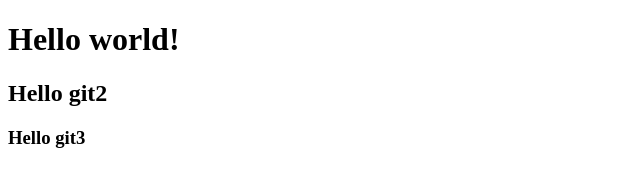
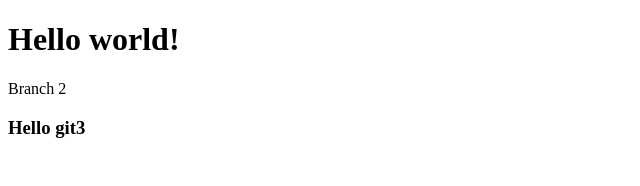
Before and after one commit to Pivovaroff21/web_programming, a plain HTML site: page index.html in a window 1280 px wide. Shown: the whole page, without its empty margins (0-640 px from the left). Drawn offline with Linux system fonts and the light colour scheme.

Commit message:
Branch 2 commmit

```diff
--- a/index.html
+++ b/index.html
@@ -8,7 +8,7 @@
 </head>
 <body>
     <h1>Hello world!</h1>
-    <h2>Hello git2</h2>
+    Branch 2
     <h3>Hello git3</h3>
 </body>
 </html>
```
